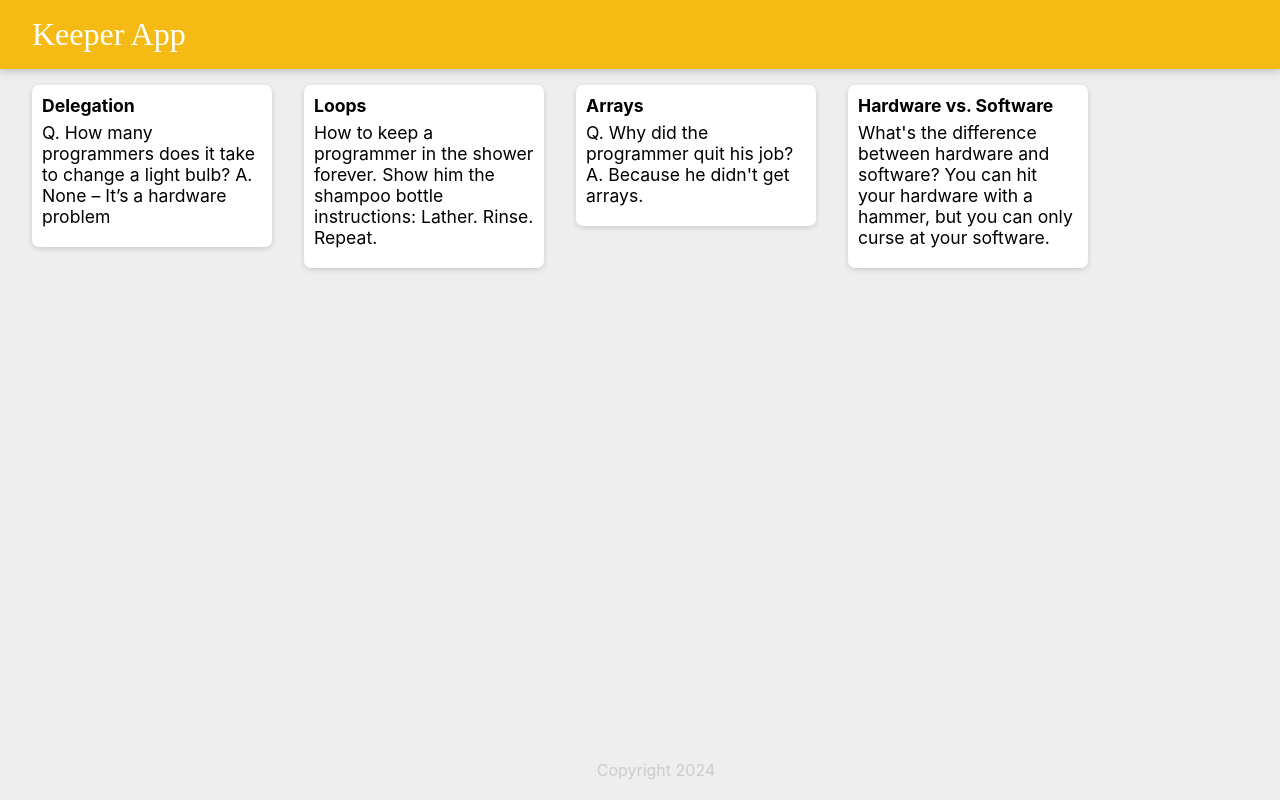
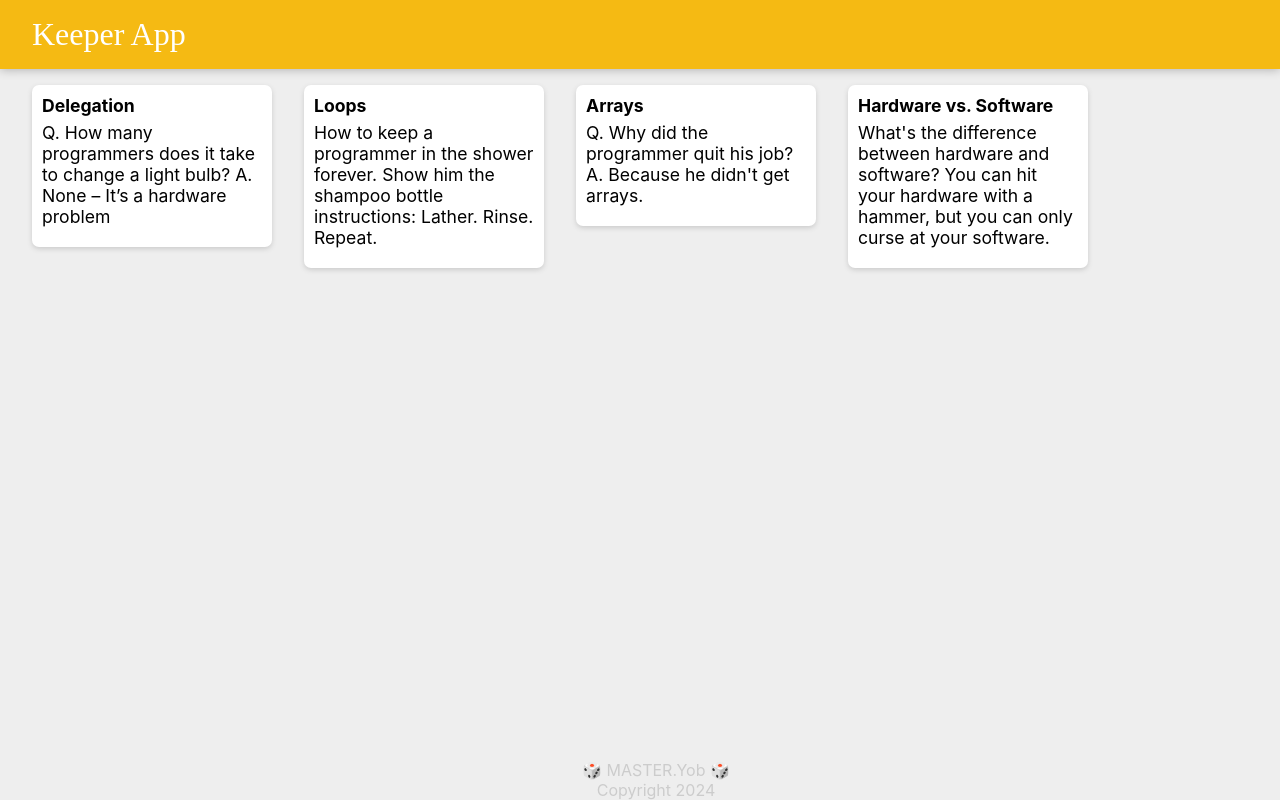
Before and after one commit to YawBoah/my-keeper-app, a React (Create React App) app: page / in a window 1280 px wide. Built offline with nearby package versions, Linux system fonts and the light colour scheme.

Commit message:
Added more info to the footer

```diff
--- a/src/Components/Footer.jsx
+++ b/src/Components/Footer.jsx
@@ -5,7 +5,7 @@ const year = new Date().getFullYear();
 function Footer() {
   return (
     <footer>
-      <p>Copyright {year}</p>
+      <p>🎲 MASTER.Yob 🎲 <br/> Copyright {year}</p>
     </footer>
   );
 }
```
